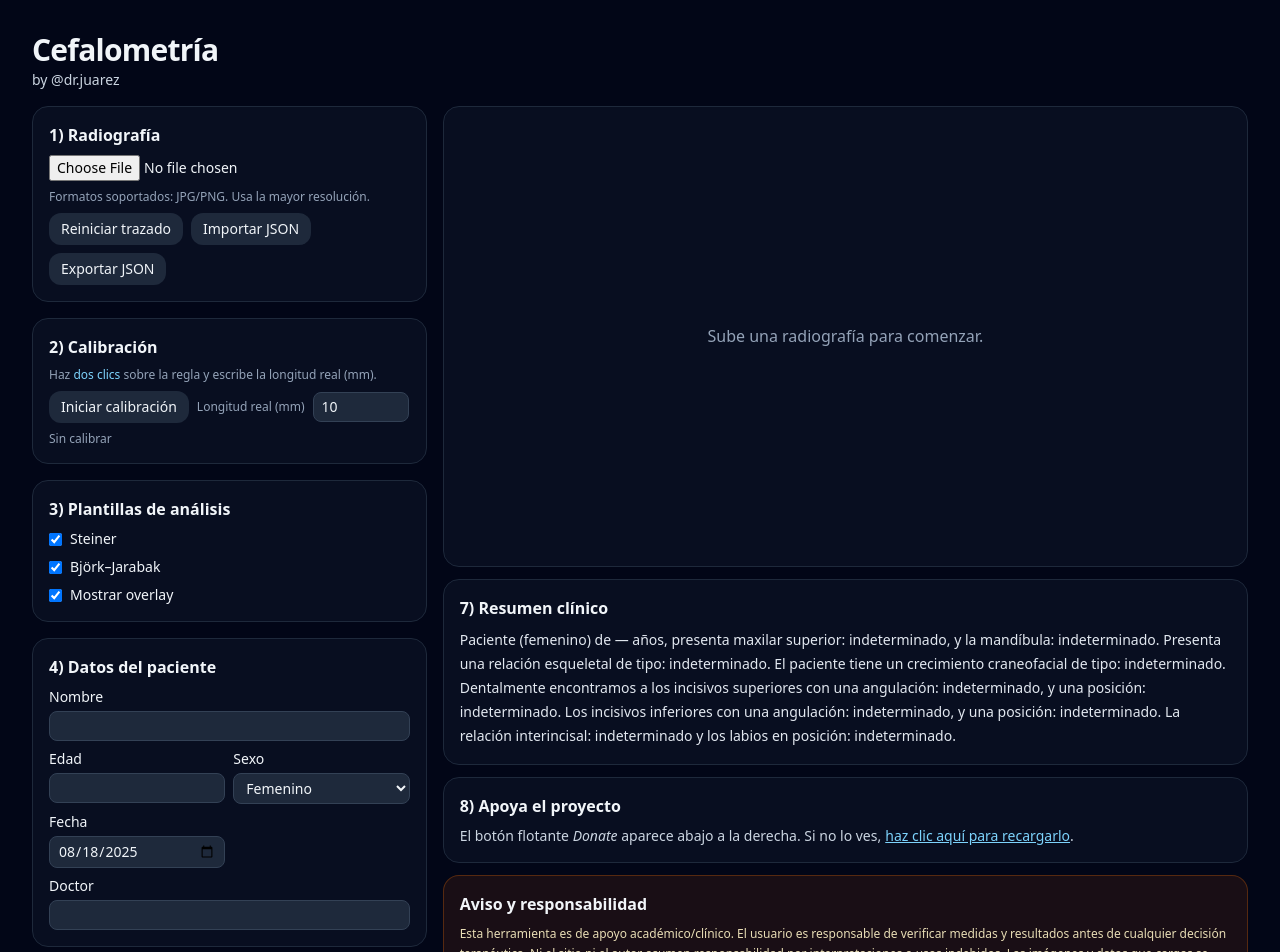
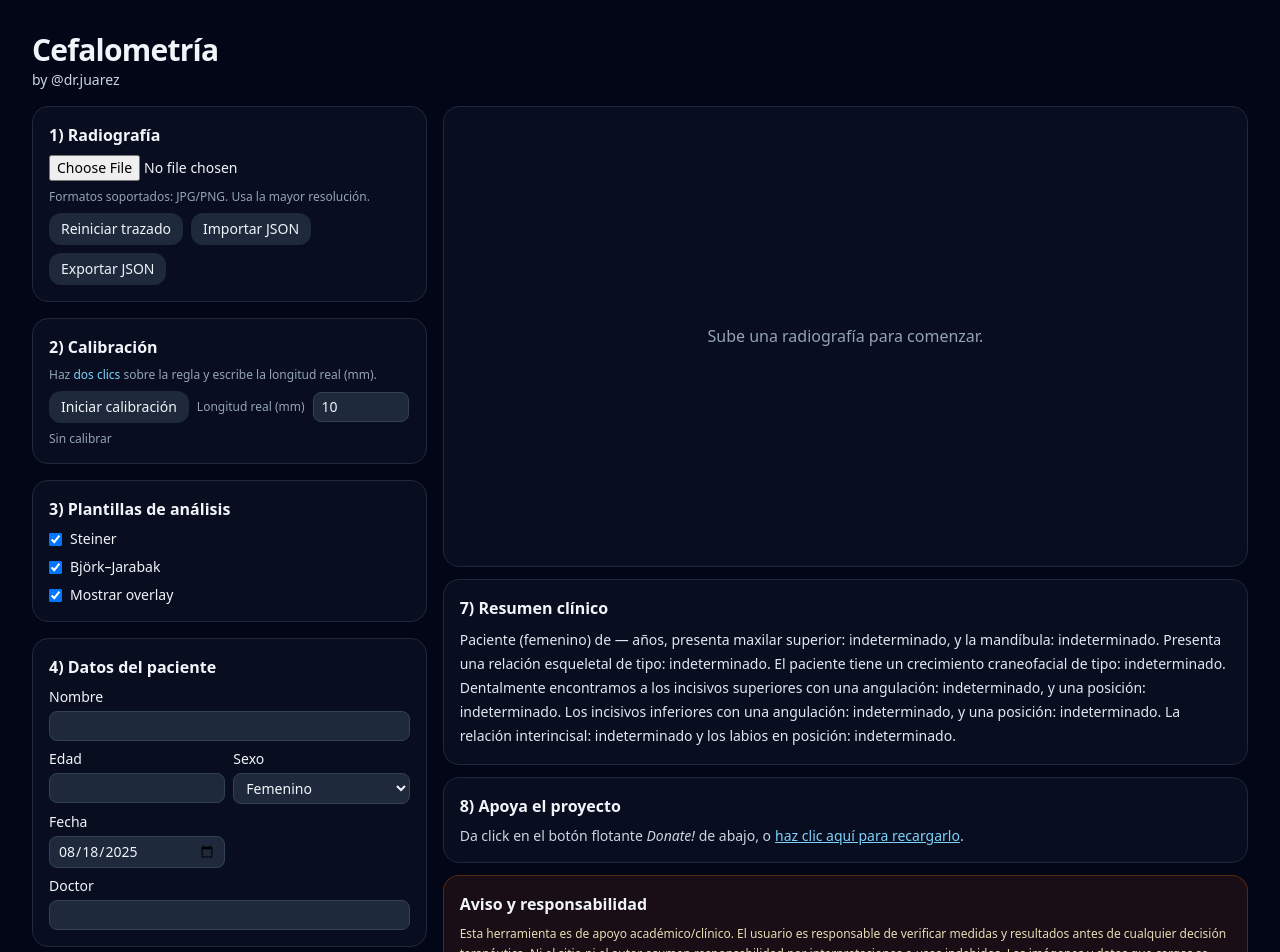
Before and after one commit to odontover/cefalometria, a React (Vite) app: page / in a window 1280 px wide. Shown: the top 952 px of the page. Built offline with nearby package versions, Linux system fonts and the light colour scheme; the HTML template or start-up script is replaced by a standard one.

Commit message:
Update App.tsx

```diff
--- a/src/App.tsx
+++ b/src/App.tsx
@@ -608,7 +608,7 @@ function CephTracer() {
         <section className="rounded-2xl border border-slate-800 p-4 bg-slate-900/50 mt-3">
           <h2 className="font-semibold mb-2">8) Apoya el proyecto</h2>
           <p className="text-sm text-slate-300">
-            El botón flotante <em>Donate</em> aparece abajo a la derecha. Si no lo ves,
+            Da click en el botón flotante <em>Donate!</em> de abajo, o
             <button
               onClick={() => (window as any).kofiWidgetOverlay?.draw?.('drjuarez', {
                 'type': 'floating-chat',
```
